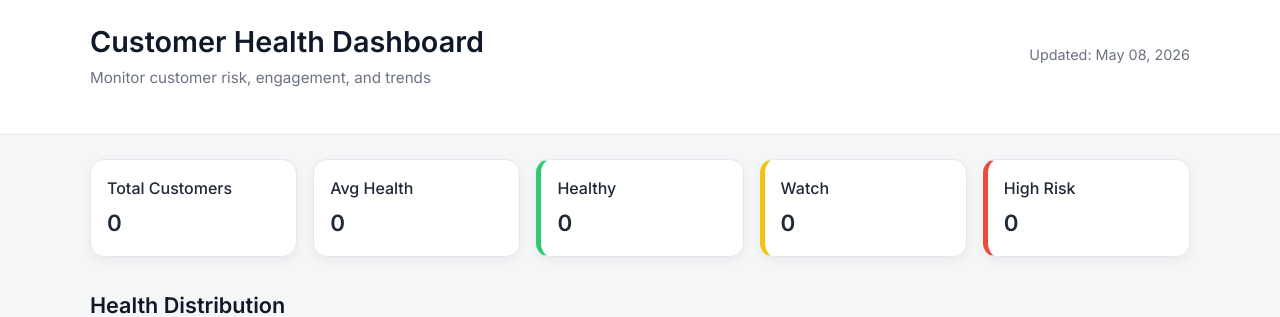
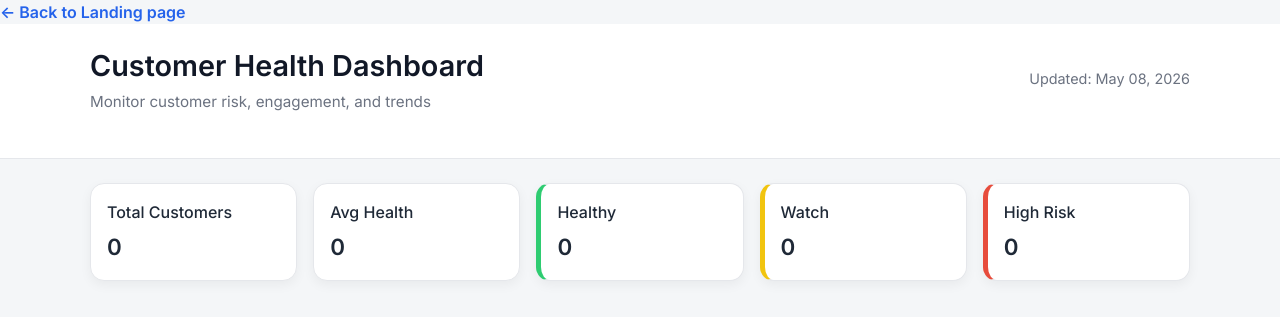
Before and after one commit to karianjahi/atlassian-app-analytics, a Django app: page /dashboard/ in a window 1280 px wide. Shown: the top 317 px of the page. Run offline with Django 5.2, Linux system fonts and the light colour scheme; data that the repository does not hold is empty.

Commit message:
Add a back button from dashboard back to landing page

```diff
--- a/core/analytics/templates/analytics/dashboard.html
+++ b/core/analytics/templates/analytics/dashboard.html
@@ -12,6 +12,7 @@
 </head>
 
 <body>
+    <a class="back-link" href="{% url 'landing_page' %}">← Back to Landing page</a>
     <header class="dashboard-header">
     <div class="header-content">
         <div>
```
